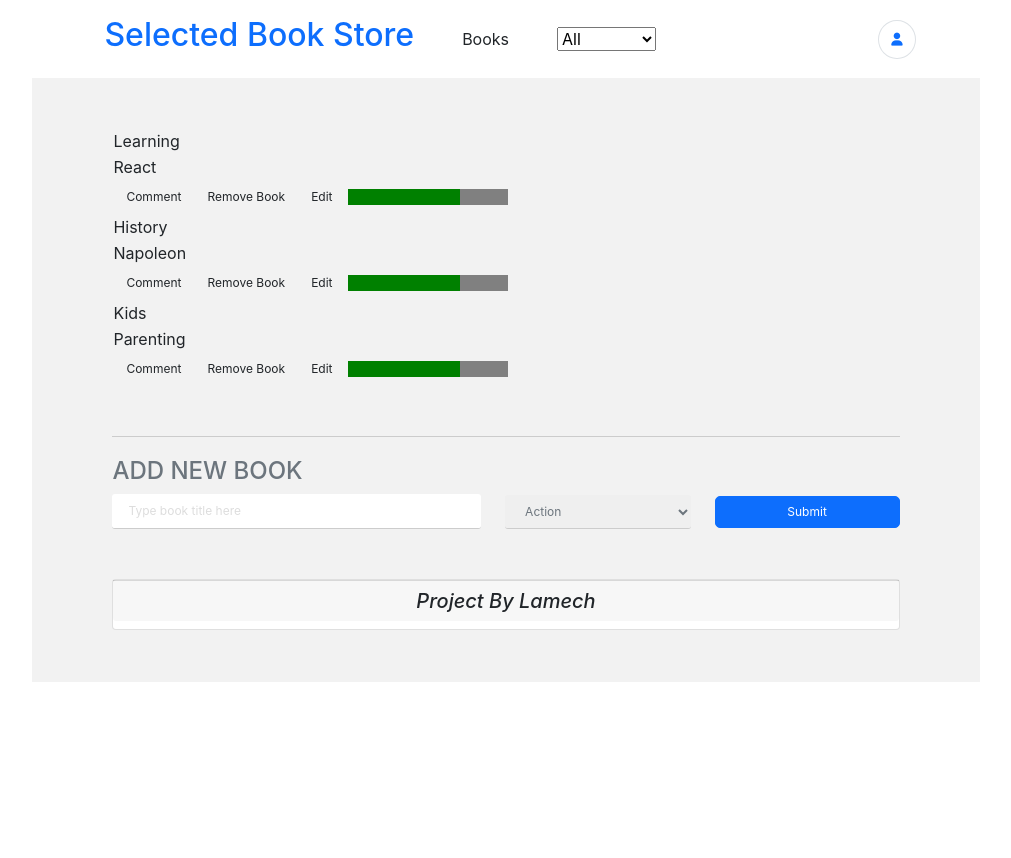
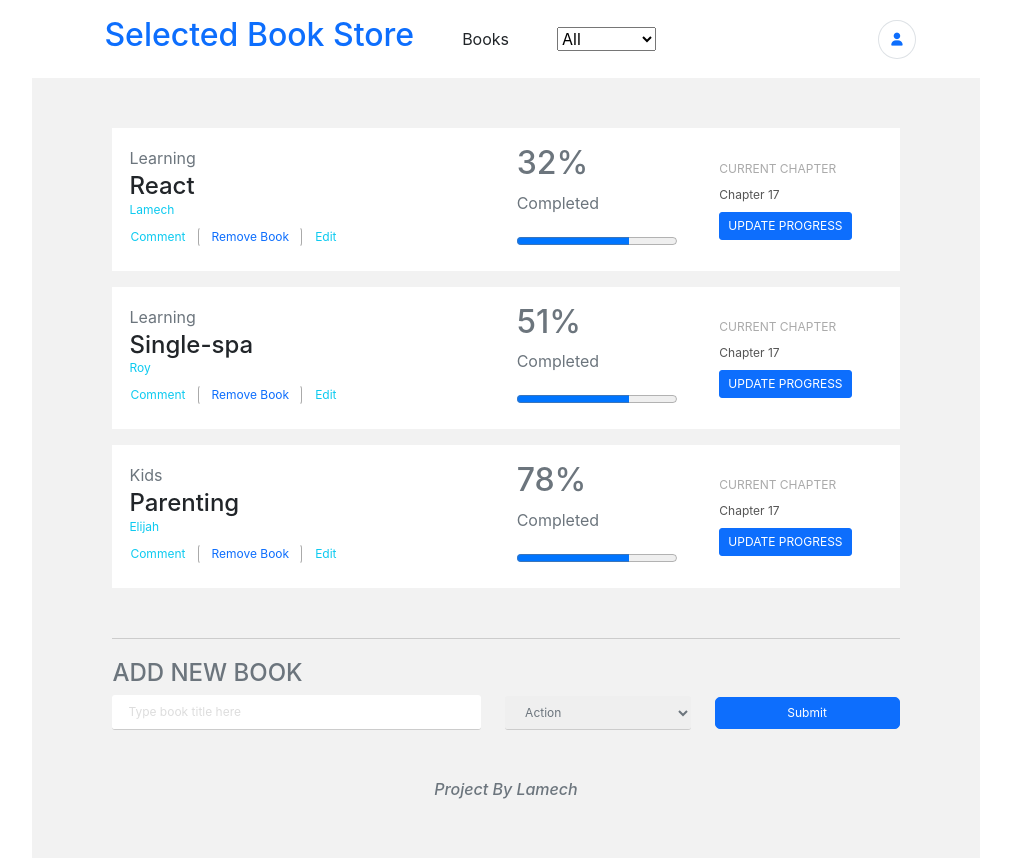
Before and after one commit to settix-dev/Magic-book-store, a React (Create React App) app: page / in a window 1280 px wide. Shown: the whole page, without its empty margins (134-1145 px from the left). Before the commit the page ends 800 px from the top, so only its background shows below. Built offline with nearby package versions, Linux system fonts and the light colour scheme.

Commit message:
Edit and Update  Book.js, Footer.js, books.js files

```diff
--- a/src/presentationalComponents/Book.js
+++ b/src/presentationalComponents/Book.js
@@ -1,47 +1,49 @@
 import PropTypes from "prop-types";
+import { Button } from "react-bootstrap";
 
 const Book = ({ book, handleRemoveBook }) => {
   return (
-    <div>
-      <table>
+    <div className="bg-white mb-3 text-secondary d-flex align-items-center justify-content-between p-3 pe-5">
+      <table className="w-50">
         <tbody>
-          <tr>
-            <td className="id" hidden={true}>
-              {book.id}
-            </td>
-            {/* <td>{book.text}</td> */}
-          </tr>
           <tr>
             <td>{book.category}</td>
           </tr>
           <tr>
-            <td>{book.text}</td>
+            <td className="d-flex flex-column justify-content-center">
+              <h4 className="text-dark m-0">{book.text}</h4>
+              <p className="text-info author-p mb-0">{book.author}</p>
+            </td>
           </tr>
           <tr>
             <td>
-              <button className="btn">Comment</button>
+              <button className="btn ps-0 text-info">Comment</button>
               <button
-                className="btn"
+                className="btn rm-btn text-primary py-0"
                 type="button"
                 onClick={() => handleRemoveBook(book)}
               >
                 Remove Book
               </button>
-              <button className="btn">Edit</button>
-            </td>
-            <td>
-              <progress
-                className="progress-bar"
-                max={100}
-                value={70}
-                placeholder="UPDATE PROGRESS"
-              >
-                70%
-              </progress>
+              <button className="btn text-info">Edit</button>
             </td>
           </tr>
         </tbody>
       </table>
+      <div>
+        <h2>{book.progress}</h2>
+        <p>Completed</p>
+        <progress className="px-5" max={100} value={70}>
+          70%
+        </progress>
+      </div>
+      <div className="bg-white current-chapter-div d-flex flex-column ms-3 justify-content-between">
+        <p className="m-0 p-0">CURRENT CHAPTER</p>
+        <span className="my-2 p-0">Chapter 17</span>
+        <Button className="w-100" type="button" variant="primary" size="sm">
+          UPDATE PROGRESS
+        </Button>
+      </div>
     </div>
   );
 };
--- a/src/presentationalComponents/Footer.js
+++ b/src/presentationalComponents/Footer.js
@@ -1,17 +1,10 @@
-import Card from "react-bootstrap/Card";
 import React from "react";
 
 const Footer = () => {
-  // return (
-  //     <div className="footer">
-  //         <p>Project by Lamech</p>
-  //     </div>
-  // )
-
   return (
-    <Card className="footer">
-      <Card.Footer as="h5">Project By Lamech</Card.Footer>
-    </Card>
+    <footer className="footer">
+      <h6 className="text-secondary">Project By Lamech</h6>
+    </footer>
   );
 };
 
--- a/src/reducers/books.js
+++ b/src/reducers/books.js
@@ -1,11 +1,29 @@
-import uuid from 'uuid'
+import uuid from "uuid";
 import { CREATE_BOOK, REMOVE_BOOK } from "../actions/index";
 
 const initialState = {
   books: [
-    {id: uuid(), text: 'React', category: 'Learning'},
-    {id: uuid(), text: 'Napoleon', category: 'History'},
-    {id: uuid(), text: 'Parenting', category: 'Kids'}
+    {
+      id: uuid(),
+      text: "React",
+      category: "Learning",
+      progress: "32%",
+      author: "Lamech",
+    },
+    {
+      id: uuid(),
+      text: "Single-spa",
+      category: "Learning",
+      progress: "51%",
+      author: "Roy",
+    },
+    {
+      id: uuid(),
+      text: "Parenting",
+      category: "Kids",
+      progress: "78%",
+      author: "Elijah",
+    },
   ],
 };
 
@@ -21,6 +39,8 @@ const booksReducer = (state = initialState, action) => {
             id: uuid(),
             text: action.payload.bookTitle,
             category: action.payload.category,
+            progress: action.payload.progress,
+            author: action.payload.author,
           },
         ],
       };
```
